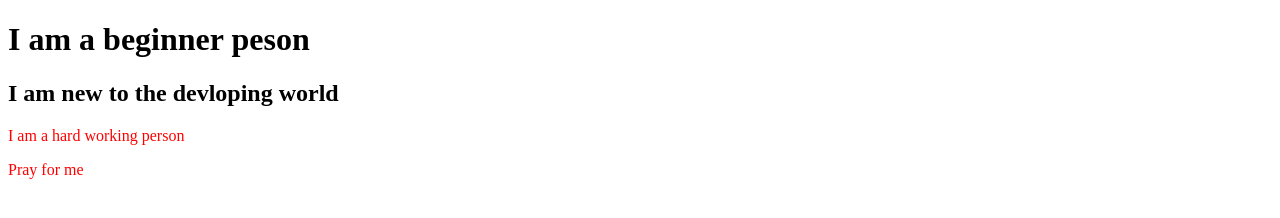
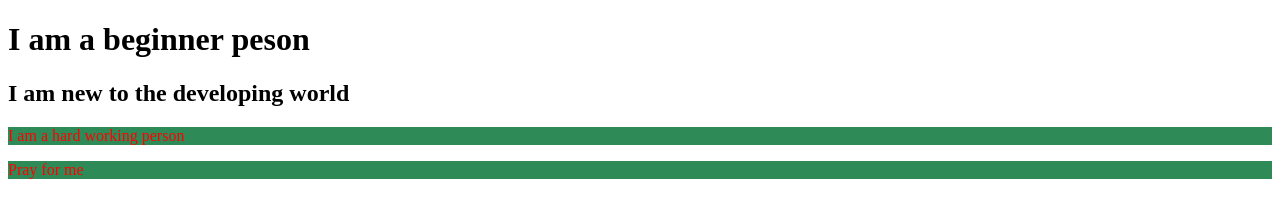
Before and after one commit to faisalahmed7/my-third-repo, a plain HTML site: page index.html in a window 1280 px wide. Drawn offline with Linux system fonts and the light colour scheme.

Commit message:
style added

```diff
--- a/index.html
+++ b/index.html
@@ -9,7 +9,7 @@
 </head>
 <body>
     <h1>I am a beginner peson</h1>
-    <h2>I am new to the devloping world</h2>
+    <h2>I am new to the developing world</h2>
     <p>I am a hard working person</p>
     <p>Pray for me</p>
 </body>
--- a/style.css
+++ b/style.css
@@ -1,3 +1,4 @@
 p{
     color: red;
+    background-color: seagreen;
 }
```
